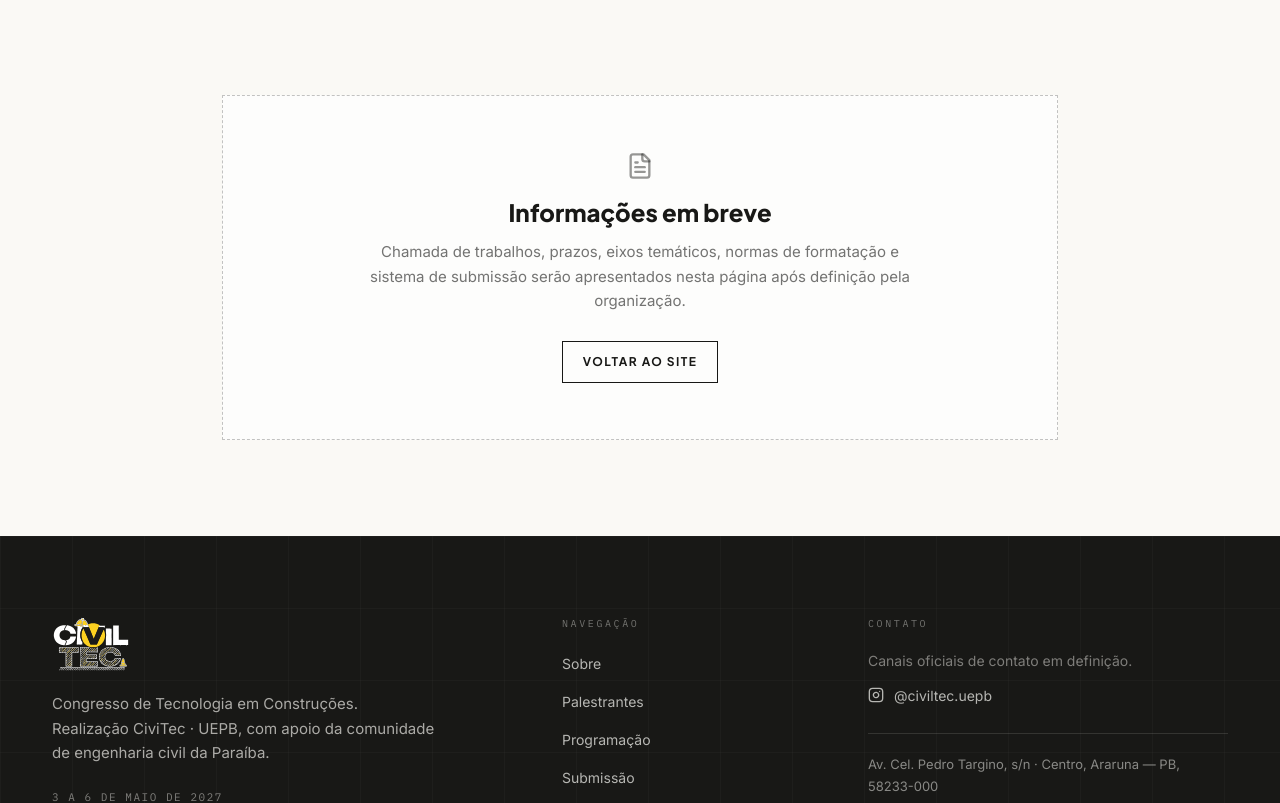
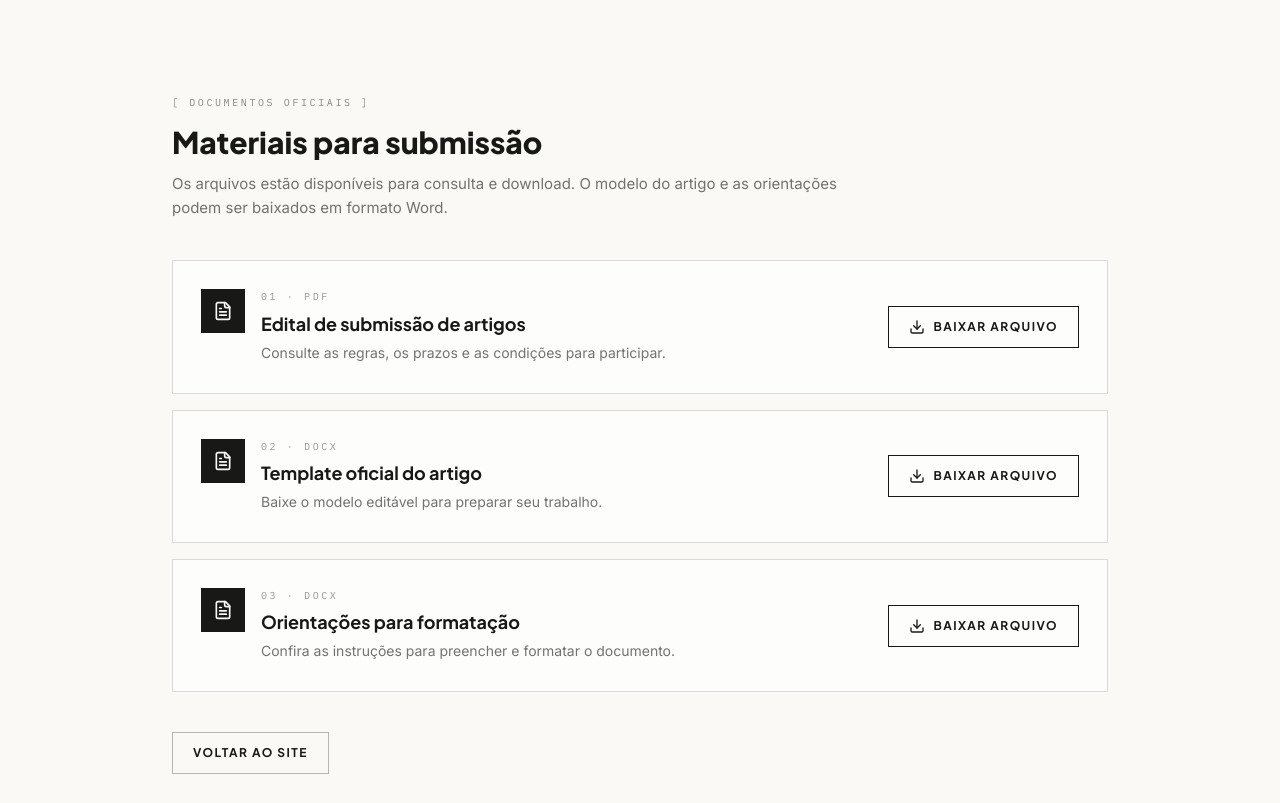
Before and after one commit to Dkalones/civil-tec, a React (Vite) app: page /submissao in a window 1280 px wide. Shown: the part 440-1243 px from the top of the page. Built offline with nearby package versions, Linux system fonts and the light colour scheme.

Commit message:
Add downloadable submission documents

```diff
--- a/src/routes/submissao.jsx
+++ b/src/routes/submissao.jsx
@@ -1,8 +1,29 @@
 import { Link } from "@tanstack/react-router";
-import { FileText } from "lucide-react";
+import { FileText, Download } from "lucide-react";
 import Nav from "@/components/site/Nav";
 import Footer from "@/components/site/Footer";
 import { EVENT } from "@/lib/event-data";
+
+const DOWNLOADS = [
+  {
+    title: "Edital de submissão de artigos",
+    description: "Consulte as regras, os prazos e as condições para participar.",
+    href: "https://drive.google.com/uc?export=download&id=193n0MW7MdMBUXt36kcd6hUjtxXx97b2n",
+    format: "PDF",
+  },
+  {
+    title: "Template oficial do artigo",
+    description: "Baixe o modelo editável para preparar seu trabalho.",
+    href: "https://docs.google.com/document/d/1QiM-_cVkVkILxkjQYHAhrWliWD8rW6zO/export?format=docx",
+    format: "DOCX",
+  },
+  {
+    title: "Orientações para formatação",
+    description: "Confira as instruções para preencher e formatar o documento.",
+    href: "https://docs.google.com/document/d/1CW7Mw2fYklmPf66ZcvoJIaykv5DFyXDd/export?format=docx",
+    format: "DOCX",
+  },
+];
 
 function Page() {
   return (
@@ -16,18 +37,45 @@ function Page() {
             Submissão de trabalhos
           </h1>
           <p className="mt-4 max-w-xl text-[16px] leading-relaxed text-ink-foreground/70">
-            Em breve serão publicadas as orientações para participação acadêmica no CivilTec.
+            Acesse o edital, baixe o modelo oficial e confira as orientações para preparar seu trabalho para o CivilTec.
           </p>
         </div>
       </section>
-      <section className="mx-auto w-full max-w-[900px] px-5 py-16 sm:px-8 md:py-24">
-        <div className="border border-dashed border-ink/25 bg-card px-6 py-14 text-center">
-          <FileText className="mx-auto h-7 w-7 text-ink/45" aria-hidden="true" />
-          <h2 className="mt-4 font-heading text-2xl font-extrabold text-ink">Informações em breve</h2>
-          <p className="mx-auto mt-3 max-w-xl text-[15px] leading-relaxed text-ink/60">
-            Chamada de trabalhos, prazos, eixos temáticos, normas de formatação e sistema de submissão serão apresentados nesta página após definição pela organização.
+      <section className="mx-auto w-full max-w-[1000px] px-5 py-16 sm:px-8 md:py-24">
+        <div className="mb-10">
+          <p className="label-mono text-ink/50">[ Documentos oficiais ]</p>
+          <h2 className="mt-3 font-heading text-2xl font-extrabold text-ink sm:text-3xl">Materiais para submissão</h2>
+          <p className="mt-3 max-w-2xl text-[15px] leading-relaxed text-ink/60">
+            Os arquivos estão disponíveis para consulta e download. O modelo do artigo e as orientações podem ser baixados em formato Word.
           </p>
-          <Link to="/" className="mt-7 inline-flex border border-ink px-5 py-3 font-heading text-xs font-bold uppercase tracking-[0.12em] text-ink transition hover:bg-ink hover:text-ink-foreground">
+        </div>
+        <div className="grid gap-4">
+          {DOWNLOADS.map((item, index) => (
+            <article key={item.title} className="flex flex-col gap-5 border border-ink/15 bg-card p-6 sm:flex-row sm:items-center sm:justify-between sm:p-7">
+              <div className="flex items-start gap-4">
+                <div className="flex h-11 w-11 shrink-0 items-center justify-center bg-ink text-ink-foreground">
+                  <FileText className="h-5 w-5" aria-hidden="true" />
+                </div>
+                <div>
+                  <p className="label-mono text-ink/45">0{index + 1} · {item.format}</p>
+                  <h3 className="mt-1 font-heading text-lg font-bold text-ink">{item.title}</h3>
+                  <p className="mt-1 text-sm leading-relaxed text-ink/60">{item.description}</p>
+                </div>
+              </div>
+              <a
+                href={item.href}
+                target="_blank"
+                rel="noopener noreferrer"
+                className="inline-flex shrink-0 items-center justify-center gap-2 border border-ink px-5 py-3 font-heading text-xs font-bold uppercase tracking-[0.12em] text-ink transition hover:bg-ink hover:text-ink-foreground"
+              >
+                <Download className="h-4 w-4" aria-hidden="true" />
+                Baixar arquivo
+              </a>
+            </article>
+          ))}
+        </div>
+        <div className="mt-10">
+          <Link to="/" className="inline-flex border border-ink/30 px-5 py-3 font-heading text-xs font-bold uppercase tracking-[0.12em] text-ink transition hover:bg-ink hover:text-ink-foreground">
             Voltar ao site
           </Link>
         </div>
```
